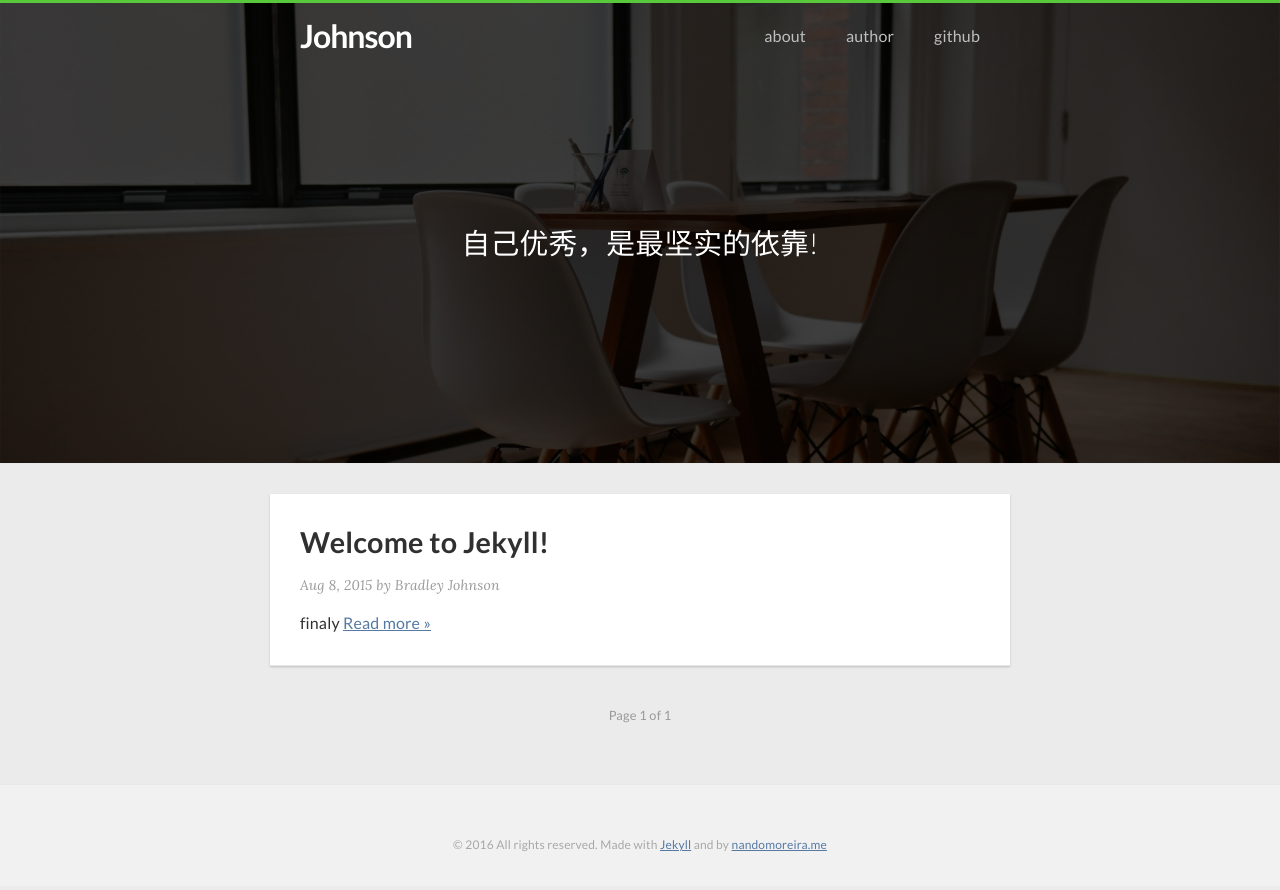
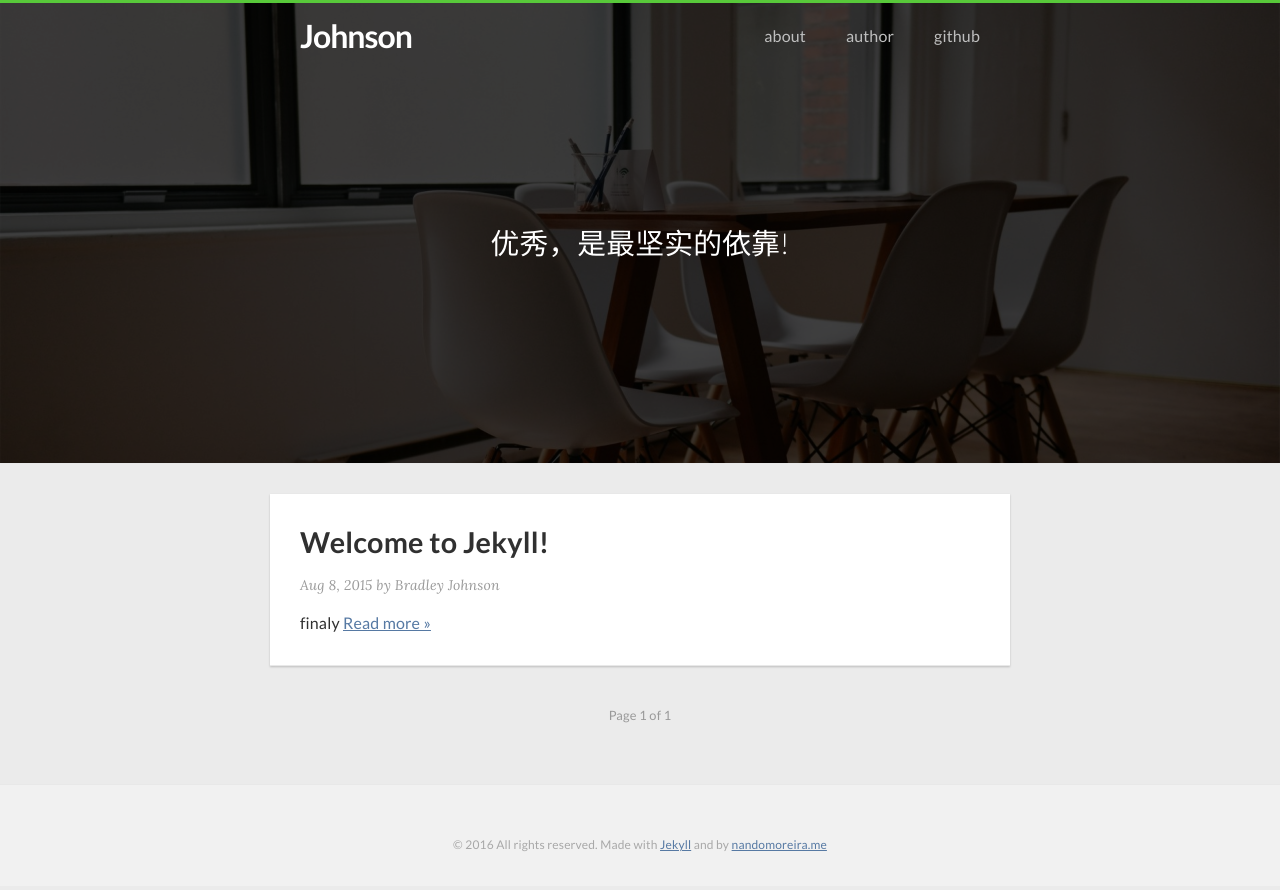
Before and after one commit to zsfbradleyjohnson/zsfbradleyjohnson.github.io, a Jekyll site: the page built from index.html, in a window 1280 px wide. Shown: the top 890 px of the page. Built offline with Jekyll 4.4.1, drawn with Linux system fonts in a browser that asks for light colours; nearby versions of some CDN libraries; the list of posts is cut into pages by our own code.

Commit message:
change info

```diff
--- a/_includes/header.html
+++ b/_includes/header.html
@@ -29,7 +29,7 @@
 
     {% if page.slug == 'home' %}
       <h2 class="txt-center">
-        自己优秀，是最坚实的依靠!
+        优秀，是最坚实的依靠!
       </h2>
     {% endif %}
 
```
Also changed, not shown: screenshot.png (deleted).
